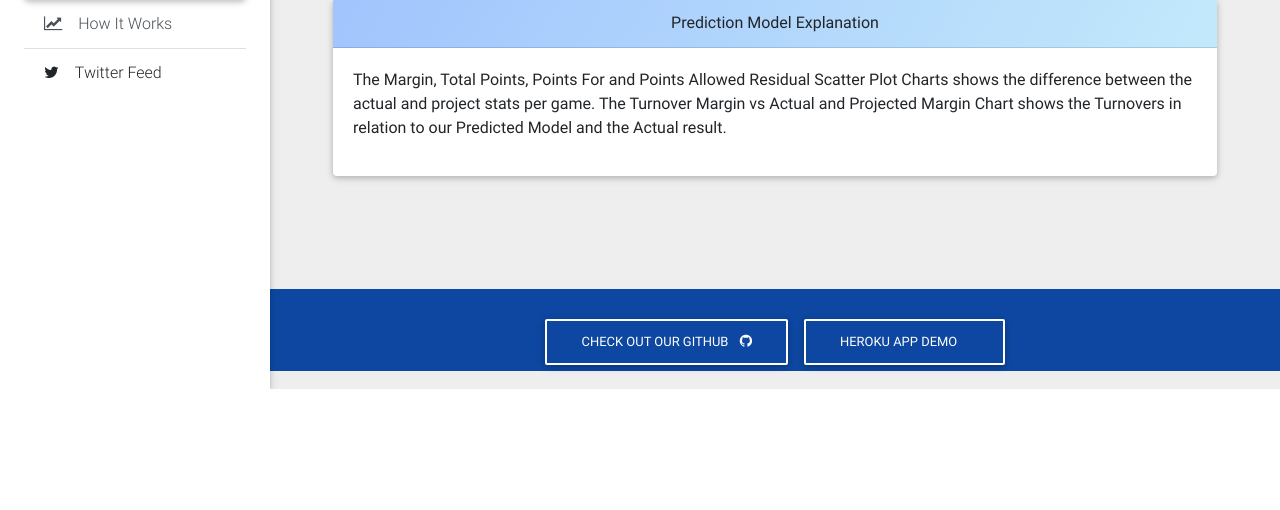
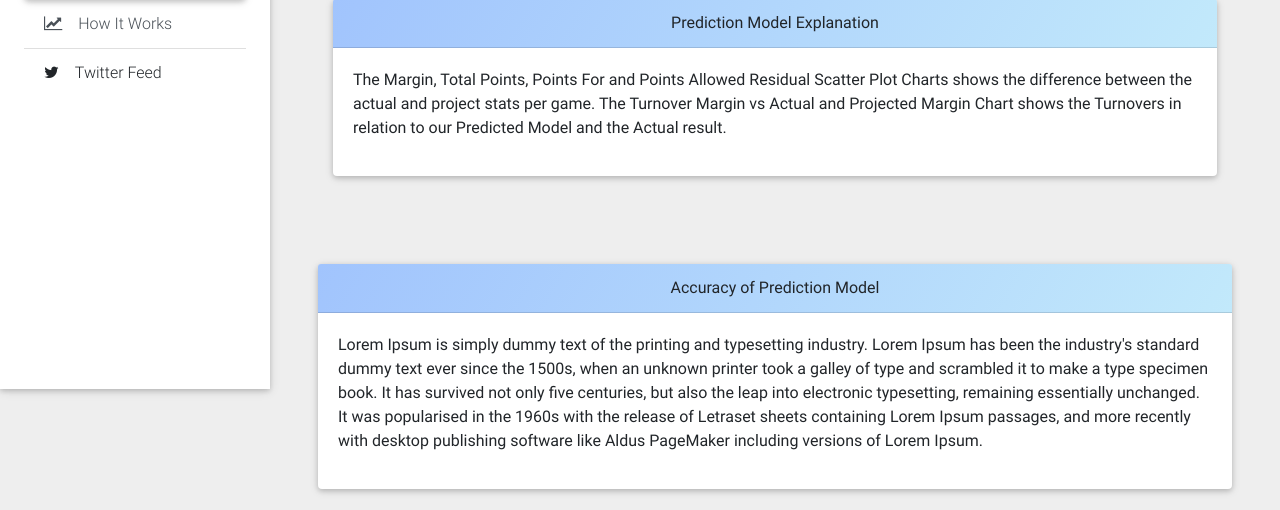
Before and after one commit to mynameisjohnn/nfl_dashboard, a Flask app: page /tables in a window 1280 px wide; the page is wider, and only the part inside the window is pictured. Shown: the part 411-921 px from the top of that part. Before the commit the page ends 800 px from the top of that part, so only its background shows below. Run offline with Flask 2, Linux system fonts and the light colour scheme; some libraries are stand-ins or nearby versions.

Commit message:
adding tables

```diff
--- a/templates/tables.html
+++ b/templates/tables.html
@@ -71,20 +71,15 @@
                         <!--Grid row-->
                         <!--Card-->
                         <div class="card mb-4">
-
                             <!-- Card header -->
                             <div class="card-header text-center" style="background-image: linear-gradient(120deg, #a1c4fd 0%, #c2e9fb 100%);">
                                 Actual vs Predicted - Yearly Averages
                             </div>
-
                             <!--Card content-->
                             <div class="card-body">
-
                                 <p>These Line Charts show the Actual and Predicated yearly averages for Points Margin, Points
                                     For, Points Allowed and Total Points.</p>
-
                             </div>
-
                         </div>
                         <!--/.Card-->
                         <!--Card-->
@@ -113,8 +108,7 @@
                                     <param name='filter' value='publish=yes' />
                                 </object>
                             </div>
-                            <script type='text/javascript'>var divElement = document.getElementById('viz1530385928934'); var vizElement = divElement.getElementsByTagName('object')[0]; vizElement.style.width = '1016px'; vizElement.style.height = '991px'; var scriptElement = document.createElement('script'); scriptElement.src = 'https://public.tableau.com/javascripts/api/viz_v1.js'; vizElement.parentNode.insertBefore(scriptElement, vizElement);                </script>
-
+                            <script type='text/javascript'>var divElement = document.getElementById('viz1530385928934'); var vizElement = divElement.getElementsByTagName('object')[0]; vizElement.style.width = '1016px'; vizElement.style.height = '600px'; var scriptElement = document.createElement('script'); scriptElement.src = 'https://public.tableau.com/javascripts/api/viz_v1.js'; vizElement.parentNode.insertBefore(scriptElement, vizElement);                </script>
                         </div>
                         <!--Card-->
                         <div class="card mb-4">
@@ -133,6 +127,7 @@
 
                         </div>
                         <!--/.Card-->
+
 
 
                         <div class="card-body text-center">
@@ -165,6 +160,75 @@
                         </div>
 
 
+                    </div>
+                    <!--/.Card-->
+                    <!--Card-->
+                    <div class="card mb-4">
+                        <!-- Card header -->
+                        <div class="card-header text-center" style="background-image: linear-gradient(120deg, #a1c4fd 0%, #c2e9fb 100%);">
+                            Accuracy of Prediction Model
+                        </div>
+
+                        <!--Card content-->
+                        <div class="card-body">
+                            <p>Lorem Ipsum is simply dummy text of the printing and typesetting industry. Lorem Ipsum has been
+                                the industry's standard dummy text ever since the 1500s, when an unknown printer took a galley
+                                of type and scrambled it to make a type specimen book. It has survived not only five centuries,
+                                but also the leap into electronic typesetting, remaining essentially unchanged. It was popularised
+                                in the 1960s with the release of Letraset sheets containing Lorem Ipsum passages, and more
+                                recently with desktop publishing software like Aldus PageMaker including versions of Lorem
+                                Ipsum. </p>
+                        </div>
+
+                    </div>
+                    <!--/.Card-->
+                    <!--Carousel Wrapper-->
+                    <div id="carousel-example-1z" class="carousel slide carousel-fade" >
+                        <!--Indicators-->
+                        <ol class="carousel-indicators">
+                            <li data-target="#carousel-example-1z" data-slide-to="0" class="active"></li>
+                            <li data-target="#carousel-example-1z" data-slide-to="1"></li>
+                            <li data-target="#carousel-example-1z" data-slide-to="2"></li>
+                            <li data-target="#carousel-example-1z" data-slide-to="3"></li>
+                        </ol>
+                        <!--/.Indicators-->
+                        <!--Slides-->
+                        <div class="carousel-inner" role="listbox">
+                            <!--First slide-->
+                            <div class="carousel-item active">
+                                <iframe width="1070" height="600" frameborder="0" src="//plot.ly/~mlee0416/7.embed"></iframe>
+
+                            </div>
+                            <!--/First slide-->
+                            <!--Second slide-->
+                            <div class="carousel-item">
+                                <iframe width="1070" height="600" frameborder="0" scrolling="no" src="//plot.ly/~mlee0416/9.embed"></iframe>
+                            </div>
+                            <!--/Second slide-->
+                            <!--Third slide-->
+                            <div class="carousel-item">
+                                <iframe width="1070" height="600" frameborder="0" scrolling="no" src="//plot.ly/~mlee0416/11.embed"></iframe>
+                            </div>
+                            <!--/Third slide-->
+                            <!--Fourth slide-->
+                            <div class="carousel-item">
+                                <iframe width="1070" height="600" frameborder="0" scrolling="no" src="//plot.ly/~mlee0416/13.embed"></iframe>
+                            </div>
+                                <!--/Fourth slide-->
+                        </div>
+                        <!--/.Slides-->
+                        <!--Controls-->
+                        <a class="carousel-control-prev" href="#carousel-example-1z" role="button" data-slide="prev">
+                            <span class="carousel-control-prev-icon" aria-hidden="true"></span>
+                            <span class="sr-only">Previous</span>
+                        </a>
+                        <a class="carousel-control-next" href="#carousel-example-1z" role="button" data-slide="next">
+                            <span class="carousel-control-next-icon" aria-hidden="true"></span>
+                            <span class="sr-only">Next</span>
+                        </a>
+                        <!--/.Controls-->
+                    </div>
+                    <!--/.Carousel Wrapper-->
                 </div>
                 <!--/.Card-->
 
```
Lines whose indentation alone changed are shown as unchanged.
